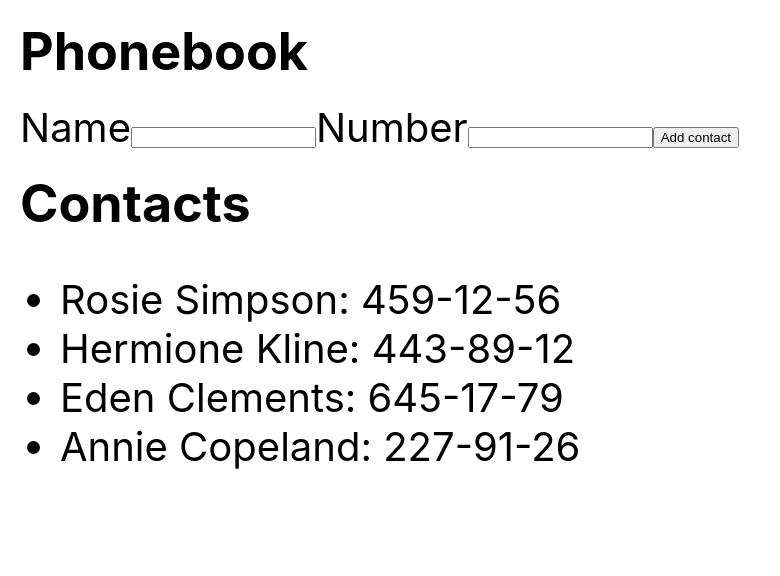
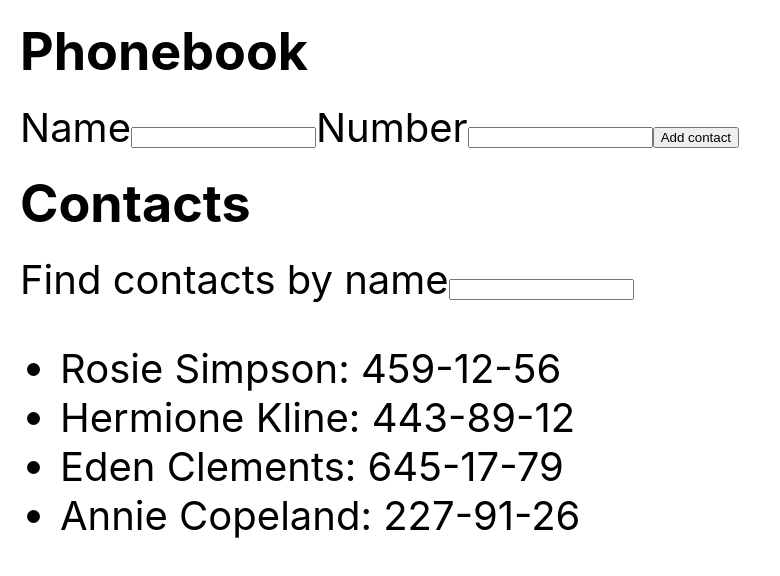
Before and after one commit to Michal-Jarek/goit-react-hw-02-phonebook, a React (Create React App) app: page / in a window 1280 px wide. Shown: the top 576 px of the page, without its empty margins (0-780 px from the left). Built offline with nearby package versions, Linux system fonts and the light colour scheme.

Commit message:
Before filter added

```diff
--- a/src/components/App.jsx
+++ b/src/components/App.jsx
@@ -4,6 +4,7 @@
 import Section from './Section/Section';
 import SignForm from './SignForm/SignForm';
 import UserList from './UserList/UserList';
+import Filter from './Filter/Filter';
 
 class App extends Component {
   state = {
@@ -28,6 +29,10 @@
     this.reset();
   };
 
+  // filter = (array) =>
+  // {
+  //   return array.
+  //   }
   // *** For clear input and add element to array
   reset = () => {
     const contactCopy = [...this.state.contacts];
@@ -41,12 +46,13 @@
       contacts: contactCopy,
       name: '',
       number: '',
+      filter:'',
     });
     console.log(this.state.name);
   };
 
   render() {
-    const { name, number } = this.state;
+    const { name, number, filter, contacts } = this.state;
 
     return (
       <div
@@ -71,7 +77,9 @@
         </Section>
 
         <Section title="Contacts">
-          <UserList array={this.state.contacts} />
+          <UserList array={contacts}>
+            <Filter filter={filter} handleChange={this.handleChange} />
+          </UserList>
         </Section>
       </div>
     );
--- /dev/null
+++ b/src/components/Filter/Filter.jsx
@@ -0,0 +1,20 @@
+import PropTypes from 'prop-types';
+
+const Filter = ({ filter, array, handleChange }) => (
+  <label>
+    Find contacts by name
+    <input
+      type="text"
+      name="filter"
+      pattern="^[a-zA-Zа-яА-Я]+(([' -][a-zA-Zа-яА-Я ])?[a-zA-Zа-яА-Я]*)*$"
+      title="Name may contain only letters, apostrophe, dash and spaces. For example Adrian, Jacob Mercer, Charles de Batz de Castelmore d'Artagnan"
+      onChange={handleChange}
+      value={filter}
+      required
+    />
+  </label>
+);
+
+Filter.propTypes = {};
+
+export default Filter;
--- a/src/components/UserList/UserList.jsx
+++ b/src/components/UserList/UserList.jsx
@@ -1,11 +1,16 @@
 import PropTypes from 'prop-types';
 
-const UserList = ({ array }) => (
-  <ul>
-    {array.map(({ name, number, id }) => (
-      <li key={id}>{name}: {number} </li>
-    ))}
-  </ul>
+const UserList = ({ array, children }) => (
+  <>
+    {children}
+    <ul>
+      {array.map(({ name, number, id }) => (
+        <li key={id}>
+          {name}: {number}
+        </li>
+      ))}
+    </ul>
+  </>
 );
 
 UserList.propTypes = {};
```
